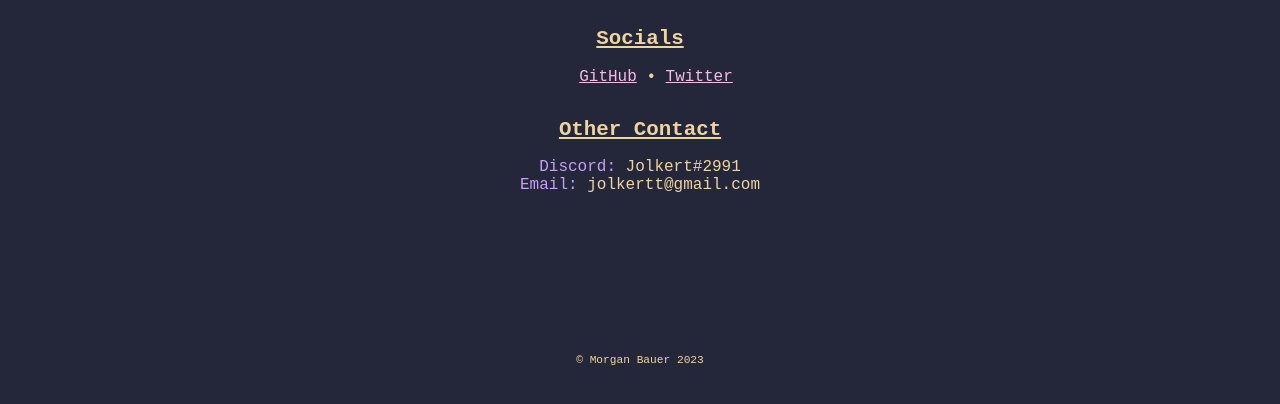
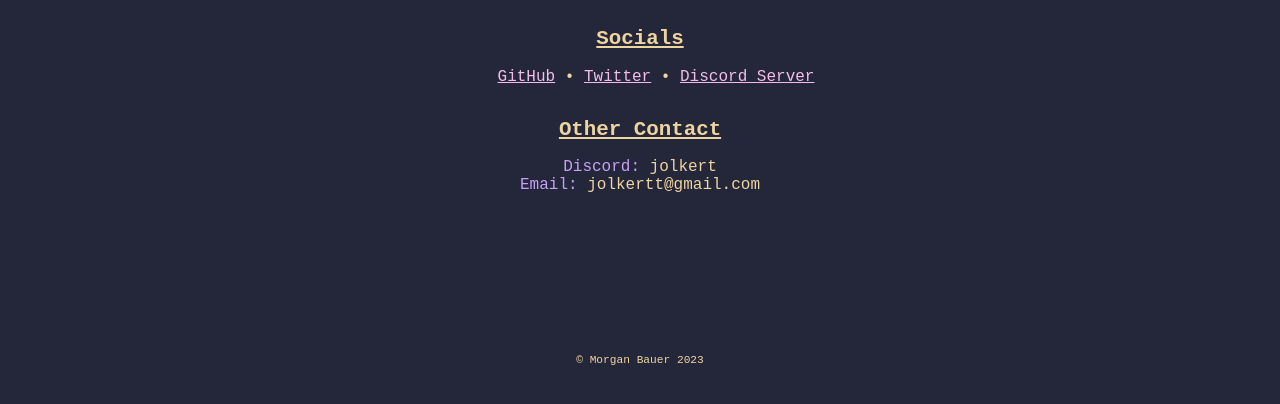
Before and after one commit to Jolkert/jolkert.dev, a plain HTML site: page links/index.html in a window 1280 px wide. Shown: the part 236-640 px from the top of the page. Drawn offline with Linux system fonts and the light colour scheme; a web font is replaced by a local one.

Commit message:
discord info updated

```diff
--- a/links/index.html
+++ b/links/index.html
@@ -36,11 +36,12 @@
 			<h2><u>Socials</u></h2>
 			<p>
 				<a href="https://github.com/Jolkert">GitHub</a> •
-				<a href="https://twitter.com/jolkertIX">Twitter</a>
+				<a href="https://twitter.com/jolkertIX">Twitter</a> •
+				<a href="https://discord.gg/G3pqGwydVd">Discord Server</a>
 			</p>
 			<h2><u>Other Contact</u></h2>
 			<div class="contact">
-				<div><span class="contact-method">Discord:</span> Jolkert#2991</div>
+				<div><span class="contact-method">Discord:</span> jolkert</div>
 				<div><span class="contact-method">Email:</span> jolkertt@gmail.com</div>
 			</div>
 		</div>
```
